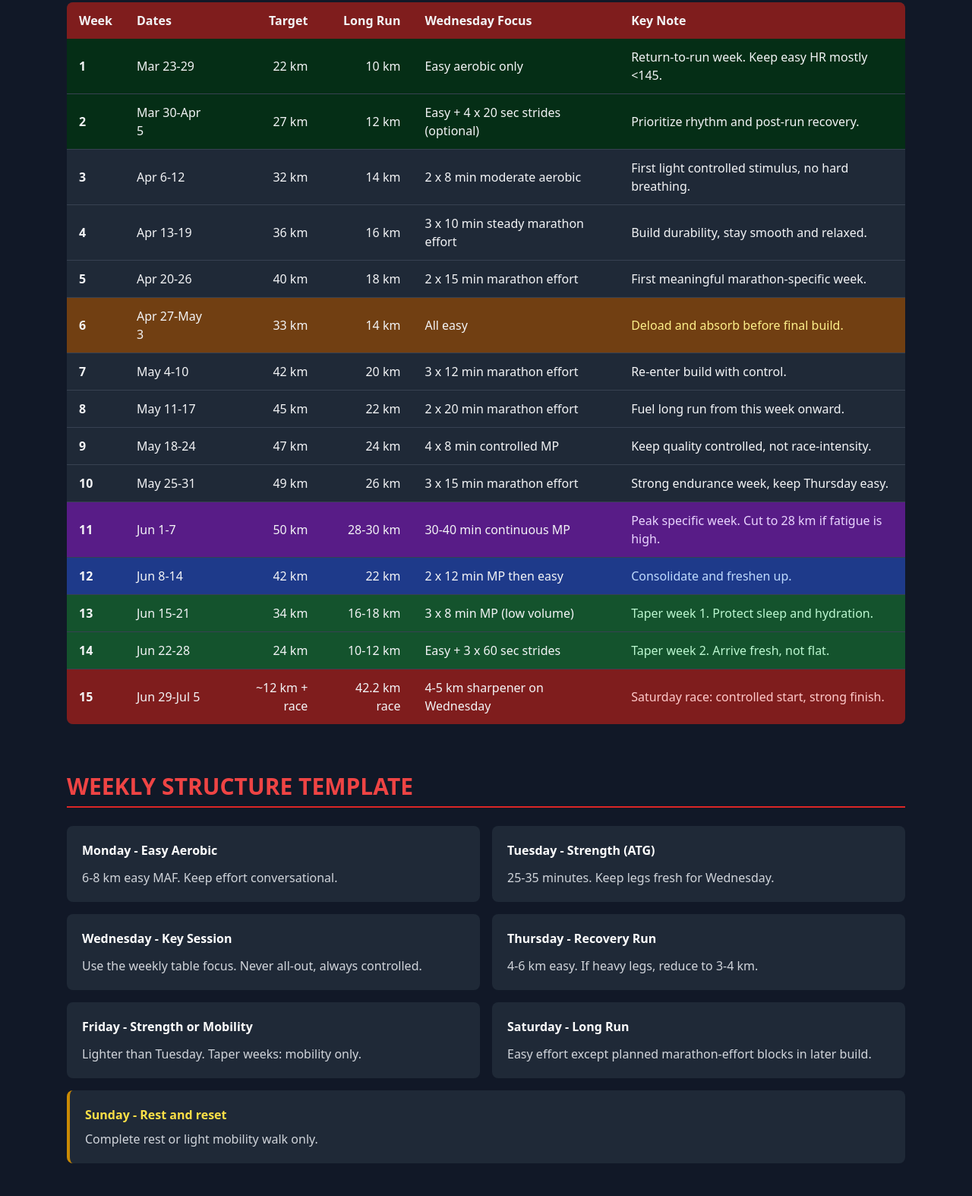
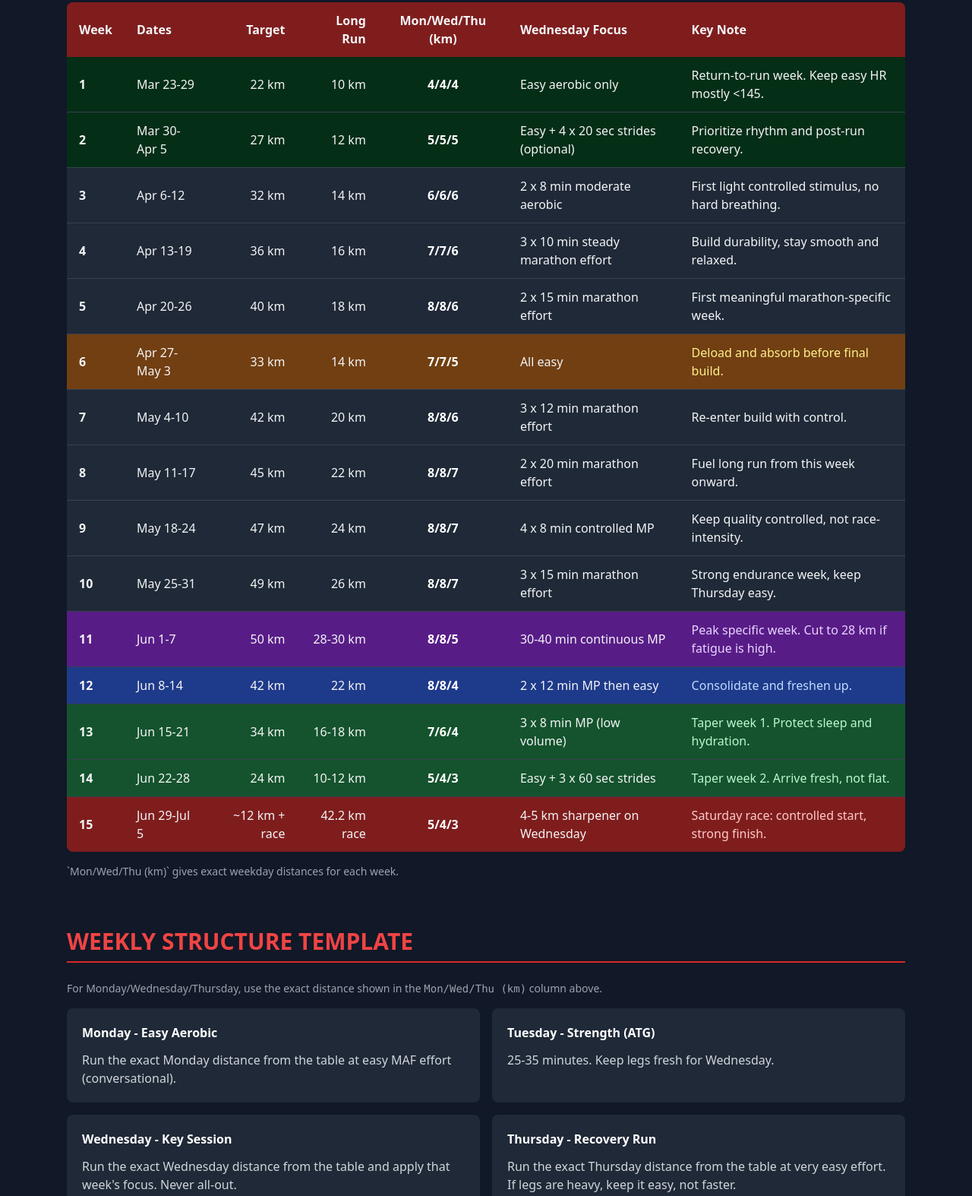
Before and after one commit to MarcovT/running-plan, a plain HTML site: page index.html in a window 1280 px wide. Shown: the part 1155-2729 px from the top of the page at 76% size. Drawn offline with nearby package versions, Linux system fonts and the light colour scheme.

Commit message:
Clarify exact weekday template distances
Update the weekly structure template wording so Monday/Wednesday/Thursday explicitly reference the exact Mon/Wed/Thu (km) values in the week table.

Co-authored-by: Copilot <223556219+Copilot@users.noreply.github.com>

```diff
--- a/index.html
+++ b/index.html
@@ -62,6 +62,7 @@
                         <th class="px-4 py-3 text-left">Dates</th>
                         <th class="px-4 py-3 text-right">Target</th>
                         <th class="px-4 py-3 text-right">Long Run</th>
+                        <th class="px-4 py-3 text-center">Mon/Wed/Thu (km)</th>
                         <th class="px-4 py-3 text-left">Wednesday Focus</th>
                         <th class="px-4 py-3 text-left">Key Note</th>
                     </tr>
@@ -72,6 +73,7 @@
                         <td class="px-4 py-3">Mar 23-29</td>
                         <td class="px-4 py-3 text-right">22 km</td>
                         <td class="px-4 py-3 text-right">10 km</td>
+                        <td class="px-4 py-3 text-center font-semibold text-white">4/4/4</td>
                         <td class="px-4 py-3">Easy aerobic only</td>
                         <td class="px-4 py-3">Return-to-run week. Keep easy HR mostly &lt;145.</td>
                     </tr>
@@ -80,6 +82,7 @@
                         <td class="px-4 py-3">Mar 30-Apr 5</td>
                         <td class="px-4 py-3 text-right">27 km</td>
                         <td class="px-4 py-3 text-right">12 km</td>
+                        <td class="px-4 py-3 text-center font-semibold text-white">5/5/5</td>
                         <td class="px-4 py-3">Easy + 4 x 20 sec strides (optional)</td>
                         <td class="px-4 py-3">Prioritize rhythm and post-run recovery.</td>
                     </tr>
@@ -88,6 +91,7 @@
                         <td class="px-4 py-3">Apr 6-12</td>
                         <td class="px-4 py-3 text-right">32 km</td>
                         <td class="px-4 py-3 text-right">14 km</td>
+                        <td class="px-4 py-3 text-center font-semibold text-white">6/6/6</td>
                         <td class="px-4 py-3">2 x 8 min moderate aerobic</td>
                         <td class="px-4 py-3">First light controlled stimulus, no hard breathing.</td>
                     </tr>
@@ -96,6 +100,7 @@
                         <td class="px-4 py-3">Apr 13-19</td>
                         <td class="px-4 py-3 text-right">36 km</td>
                         <td class="px-4 py-3 text-right">16 km</td>
+                        <td class="px-4 py-3 text-center font-semibold text-white">7/7/6</td>
                         <td class="px-4 py-3">3 x 10 min steady marathon effort</td>
                         <td class="px-4 py-3">Build durability, stay smooth and relaxed.</td>
                     </tr>
@@ -104,6 +109,7 @@
                         <td class="px-4 py-3">Apr 20-26</td>
                         <td class="px-4 py-3 text-right">40 km</td>
                         <td class="px-4 py-3 text-right">18 km</td>
+                        <td class="px-4 py-3 text-center font-semibold text-white">8/8/6</td>
                         <td class="px-4 py-3">2 x 15 min marathon effort</td>
                         <td class="px-4 py-3">First meaningful marathon-specific week.</td>
                     </tr>
@@ -112,6 +118,7 @@
                         <td class="px-4 py-3">Apr 27-May 3</td>
                         <td class="px-4 py-3 text-right">33 km</td>
                         <td class="px-4 py-3 text-right">14 km</td>
+                        <td class="px-4 py-3 text-center font-semibold text-white">7/7/5</td>
                         <td class="px-4 py-3">All easy</td>
                         <td class="px-4 py-3 text-yellow-200">Deload and absorb before final build.</td>
                     </tr>
@@ -120,6 +127,7 @@
                         <td class="px-4 py-3">May 4-10</td>
                         <td class="px-4 py-3 text-right">42 km</td>
                         <td class="px-4 py-3 text-right">20 km</td>
+                        <td class="px-4 py-3 text-center font-semibold text-white">8/8/6</td>
                         <td class="px-4 py-3">3 x 12 min marathon effort</td>
                         <td class="px-4 py-3">Re-enter build with control.</td>
                     </tr>
@@ -128,6 +136,7 @@
                         <td class="px-4 py-3">May 11-17</td>
                         <td class="px-4 py-3 text-right">45 km</td>
                         <td class="px-4 py-3 text-right">22 km</td>
+                        <td class="px-4 py-3 text-center font-semibold text-white">8/8/7</td>
                         <td class="px-4 py-3">2 x 20 min marathon effort</td>
                         <td class="px-4 py-3">Fuel long run from this week onward.</td>
                     </tr>
@@ -136,6 +145,7 @@
                         <td class="px-4 py-3">May 18-24</td>
                         <td class="px-4 py-3 text-right">47 km</td>
                         <td class="px-4 py-3 text-right">24 km</td>
+                        <td class="px-4 py-3 text-center font-semibold text-white">8/8/7</td>
                         <td class="px-4 py-3">4 x 8 min controlled MP</td>
                         <td class="px-4 py-3">Keep quality controlled, not race-intensity.</td>
                     </tr>
@@ -144,6 +154,7 @@
                         <td class="px-4 py-3">May 25-31</td>
                         <td class="px-4 py-3 text-right">49 km</td>
                         <td class="px-4 py-3 text-right">26 km</td>
+                        <td class="px-4 py-3 text-center font-semibold text-white">8/8/7</td>
                         <td class="px-4 py-3">3 x 15 min marathon effort</td>
                         <td class="px-4 py-3">Strong endurance week, keep Thursday easy.</td>
                     </tr>
@@ -152,6 +163,7 @@
                         <td class="px-4 py-3">Jun 1-7</td>
                         <td class="px-4 py-3 text-right">50 km</td>
                         <td class="px-4 py-3 text-right">28-30 km</td>
+                        <td class="px-4 py-3 text-center font-semibold text-white">8/8/5</td>
                         <td class="px-4 py-3">30-40 min continuous MP</td>
                         <td class="px-4 py-3 text-purple-200">Peak specific week. Cut to 28 km if fatigue is high.</td>
                     </tr>
@@ -160,6 +172,7 @@
                         <td class="px-4 py-3">Jun 8-14</td>
                         <td class="px-4 py-3 text-right">42 km</td>
                         <td class="px-4 py-3 text-right">22 km</td>
+                        <td class="px-4 py-3 text-center font-semibold text-white">8/8/4</td>
                         <td class="px-4 py-3">2 x 12 min MP then easy</td>
                         <td class="px-4 py-3 text-blue-200">Consolidate and freshen up.</td>
                     </tr>
@@ -168,6 +181,7 @@
                         <td class="px-4 py-3">Jun 15-21</td>
                         <td class="px-4 py-3 text-right">34 km</td>
                         <td class="px-4 py-3 text-right">16-18 km</td>
+                        <td class="px-4 py-3 text-center font-semibold text-white">7/6/4</td>
                         <td class="px-4 py-3">3 x 8 min MP (low volume)</td>
                         <td class="px-4 py-3 text-green-200">Taper week 1. Protect sleep and hydration.</td>
                     </tr>
@@ -176,6 +190,7 @@
                         <td class="px-4 py-3">Jun 22-28</td>
                         <td class="px-4 py-3 text-right">24 km</td>
                         <td class="px-4 py-3 text-right">10-12 km</td>
+                        <td class="px-4 py-3 text-center font-semibold text-white">5/4/3</td>
                         <td class="px-4 py-3">Easy + 3 x 60 sec strides</td>
                         <td class="px-4 py-3 text-green-200">Taper week 2. Arrive fresh, not flat.</td>
                     </tr>
@@ -184,20 +199,23 @@
                         <td class="px-4 py-3">Jun 29-Jul 5</td>
                         <td class="px-4 py-3 text-right">~12 km + race</td>
                         <td class="px-4 py-3 text-right">42.2 km race</td>
+                        <td class="px-4 py-3 text-center font-semibold text-white">5/4/3</td>
                         <td class="px-4 py-3">4-5 km sharpener on Wednesday</td>
                         <td class="px-4 py-3 text-red-200">Saturday race: controlled start, strong finish.</td>
                     </tr>
                 </tbody>
             </table>
         </div>
+        <p class="mt-4 text-sm text-gray-400">`Mon/Wed/Thu (km)` gives exact weekday distances for each week.</p>
     </section>
 
     <section class="max-w-6xl mx-auto py-4 px-6">
         <h2 class="text-3xl font-bold mb-6 text-red-500 border-b-2 border-red-600 pb-2">WEEKLY STRUCTURE TEMPLATE</h2>
+        <p class="text-sm text-gray-400 mb-4">For Monday/Wednesday/Thursday, use the exact distance shown in the <code>Mon/Wed/Thu (km)</code> column above.</p>
         <div class="grid md:grid-cols-2 gap-4">
             <div class="bg-gray-800 rounded-lg p-5">
                 <p class="font-bold text-white mb-3">Monday - Easy Aerobic</p>
-                <p class="text-gray-300">6-8 km easy MAF. Keep effort conversational.</p>
+                <p class="text-gray-300">Run the exact Monday distance from the table at easy MAF effort (conversational).</p>
             </div>
             <div class="bg-gray-800 rounded-lg p-5">
                 <p class="font-bold text-white mb-3">Tuesday - Strength (ATG)</p>
@@ -205,11 +223,11 @@
             </div>
             <div class="bg-gray-800 rounded-lg p-5">
                 <p class="font-bold text-white mb-3">Wednesday - Key Session</p>
-                <p class="text-gray-300">Use the weekly table focus. Never all-out, always controlled.</p>
+                <p class="text-gray-300">Run the exact Wednesday distance from the table and apply that week's focus. Never all-out.</p>
             </div>
             <div class="bg-gray-800 rounded-lg p-5">
                 <p class="font-bold text-white mb-3">Thursday - Recovery Run</p>
-                <p class="text-gray-300">4-6 km easy. If heavy legs, reduce to 3-4 km.</p>
+                <p class="text-gray-300">Run the exact Thursday distance from the table at very easy effort. If legs are heavy, keep it easy, not faster.</p>
             </div>
             <div class="bg-gray-800 rounded-lg p-5">
                 <p class="font-bold text-white mb-3">Friday - Strength or Mobility</p>
```
